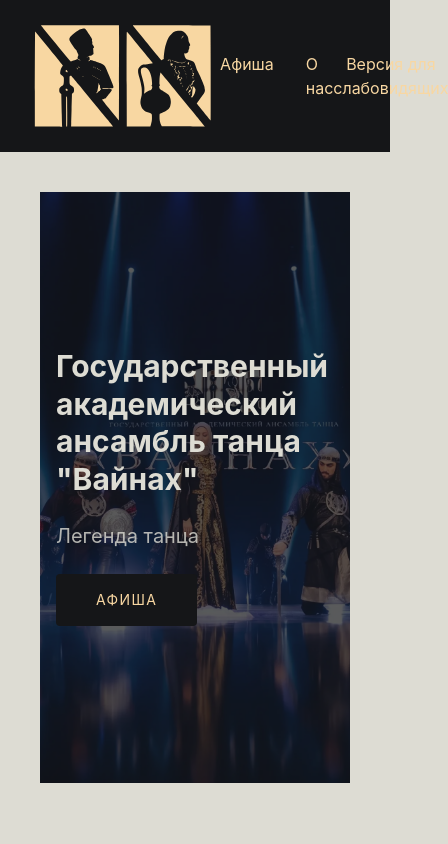
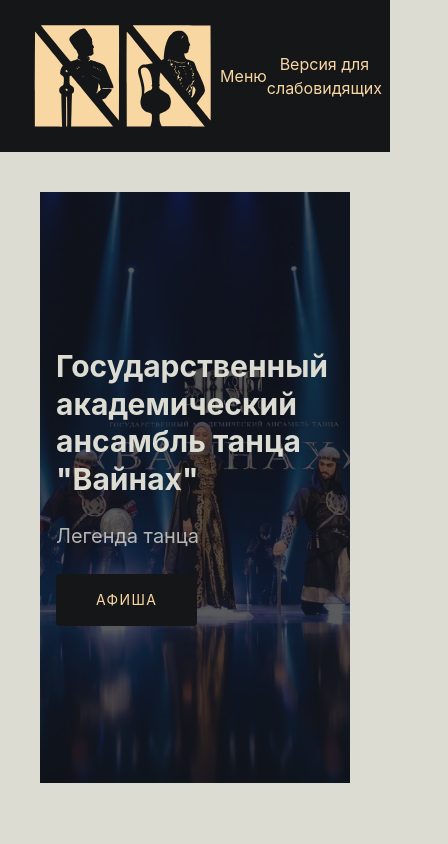
Before and after one commit to ibragim-ast/vainakh, a Next.js app: page / in a window 390 px wide. Shown: the top 844 px of the page, 448 px wide, since content can reach past the window. Built offline with nearby package versions, Linux system fonts and the light colour scheme.

Commit message:
Добавлено адаптивное меню в шапке

```diff
--- a/src/components/layouts/Header.tsx
+++ b/src/components/layouts/Header.tsx
@@ -3,12 +3,14 @@
 import Link from "next/link";
 import Image from "next/image";
 import { useA11y } from "@/context/A11yContext";
+import { useState } from "react";
 
 export default function Header() {
   const { isA11yMode, toggleA11yMode } = useA11y();
+  const [isMobileMenuOpen, setIsMobileMenuOpen] = useState(false);
 
   return (
-    <header className="flex justify-between items-center bg-brand-dark text-brand-gold px-6 py-4">
+    <header className="relative flex justify-between items-center bg-brand-dark text-brand-gold px-6 py-4">
       <Image
         alt="Логотип ансамбля Вайнах"
         width={300}
@@ -18,11 +20,14 @@
         src={isA11yMode ? "/logo-a11y.svg" : "/logo.svg"}
       />
       <nav aria-label="Главная навигация">
-        <ul className="flex gap-8">
+        <ul
+          className={`${isMobileMenuOpen ? "flex" : "hidden"} flex-col absolute top-full left-0 w-full bg-brand-dark p-6 gap-6 z-50 md:flex md:flex-row md:static md:w-auto md:p-0 md:gap-8`}
+        >
           <li>
             <Link
               href="/events"
               className="transition-colors hover:text-brand-light"
+              onClick={() => setIsMobileMenuOpen(false)}
             >
               Афиша
             </Link>
@@ -31,12 +36,19 @@
             <Link
               href="/about"
               className="transition-colors hover:text-brand-light"
+              onClick={() => setIsMobileMenuOpen(false)}
             >
               О нас
             </Link>
           </li>
         </ul>
       </nav>
+      <button
+        className="block md:hidden"
+        onClick={() => setIsMobileMenuOpen(!isMobileMenuOpen)}
+      >
+        {isMobileMenuOpen ? "Закрыть" : "Меню"}
+      </button>
       <button onClick={toggleA11yMode} aria-label="Версия для слабовидящих">
         {isA11yMode ? "Обычная версия" : "Версия для слабовидящих"}
       </button>
```
